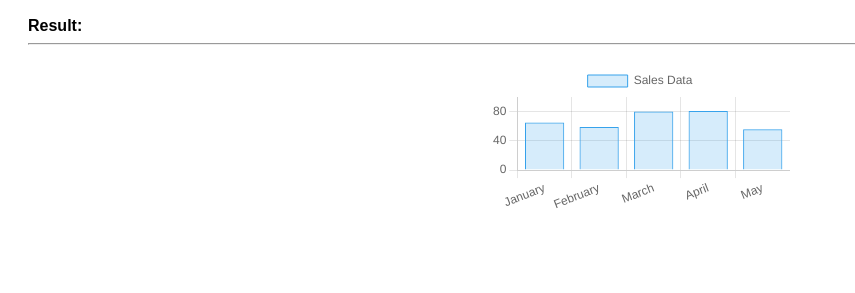
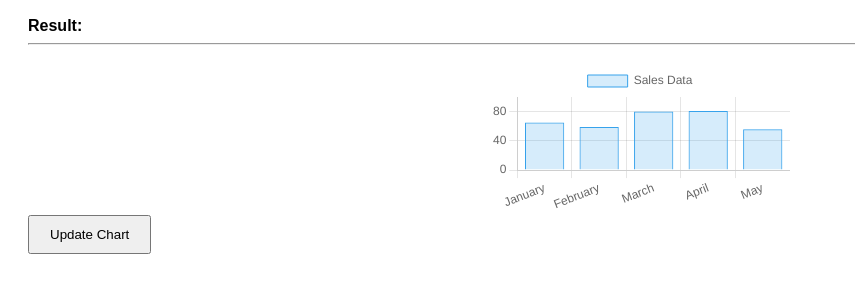
Before and after one commit to MsonMaire/JavaScript-DOM-Manipulation, a plain HTML site: page index.html in a window 1280 px wide. Shown: the part 171-464 px from the top of the page, without its empty margins (0-855 px from the left). Drawn offline with nearby package versions, Linux system fonts and the light colour scheme.

Commit message:
Update index.html

```diff
--- a/index.html
+++ b/index.html
@@ -53,6 +53,9 @@
     <!-- Canvas element for Chart.js -->
     <canvas id="myChart"></canvas>
 
+    <!-- Add a button to update the chart -->
+    <button id="updateChartBtn">Update Chart</button>
+
     <script src="script.js"></script>
 </body>
 </html>
```
